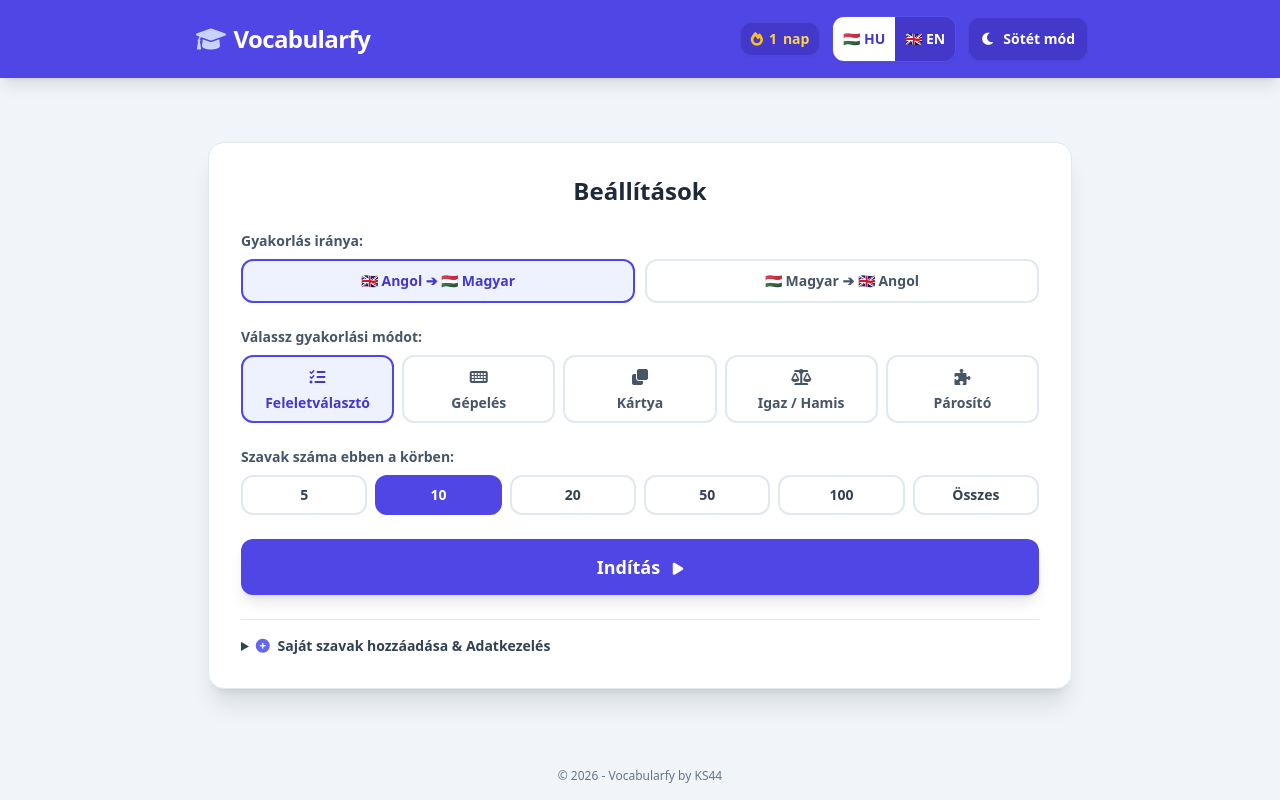
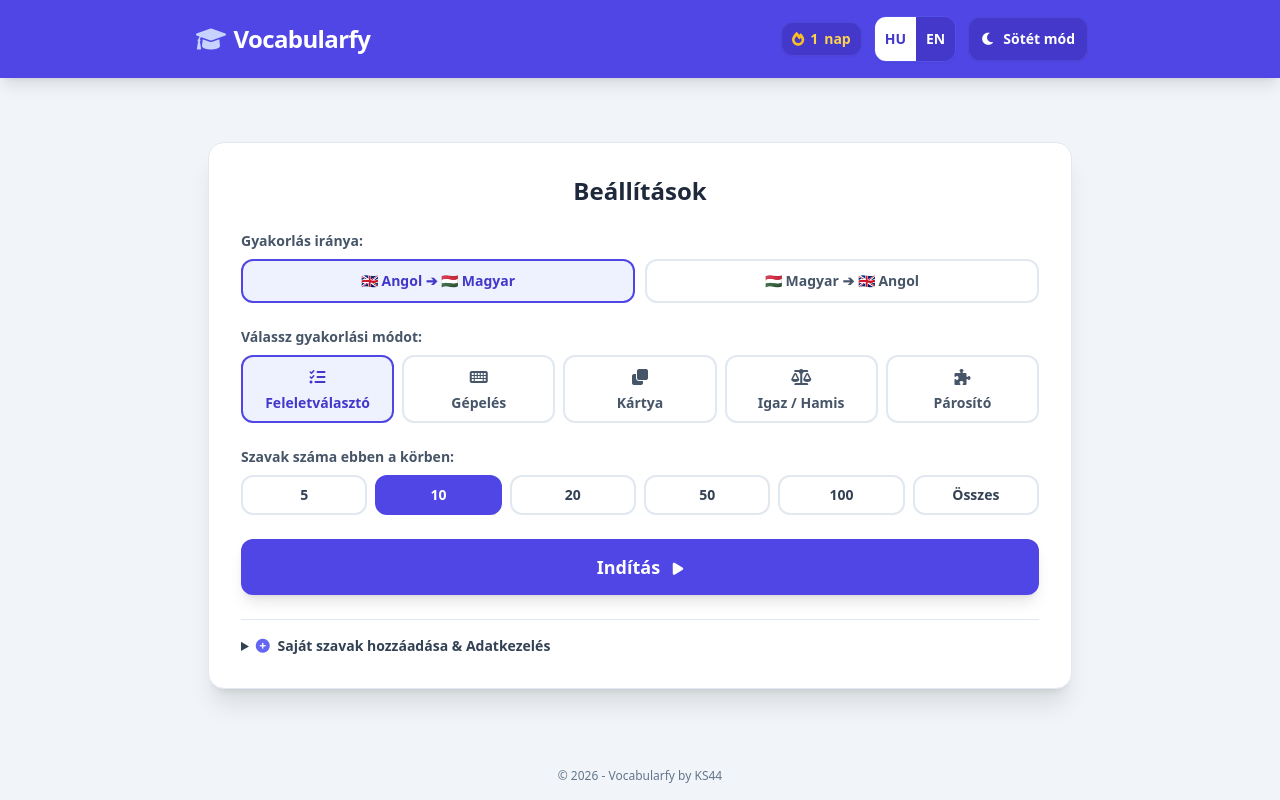
Before and after one commit to KS44HUN/Vocabularfy, a plain HTML site: page index.html in a window 1280 px wide. Drawn offline with nearby package versions, Linux system fonts and the light colour scheme; no server answers.

Commit message:
Update language buttons to remove flags

```diff
--- a/index.html
+++ b/index.html
@@ -47,8 +47,8 @@
 
                 <!-- Language Toggle -->
                 <div role="group" aria-label="Nyelv / Language" class="flex rounded-xl overflow-hidden border border-indigo-500/30 shadow-sm text-xs sm:text-sm font-bold">
-                    <button type="button" id="lang-btn-hu" onclick="setLanguage('hu')" aria-pressed="true" class="min-h-[44px] px-2.5 bg-white text-indigo-700">🇭🇺 HU</button>
-                    <button type="button" id="lang-btn-en" onclick="setLanguage('en')" aria-pressed="false" class="min-h-[44px] px-2.5 bg-indigo-700 dark:bg-indigo-800 text-white">🇬🇧 EN</button>
+                    <button type="button" id="lang-btn-hu" onclick="setLanguage('hu')" aria-pressed="true" class="min-h-[44px] px-2.5 bg-white text-indigo-700">HU</button>
+                    <button type="button" id="lang-btn-en" onclick="setLanguage('en')" aria-pressed="false" class="min-h-[44px] px-2.5 bg-indigo-700 dark:bg-indigo-800 text-white">EN</button>
                 </div>
 
                 <!-- Theme Toggle Button -->
```
